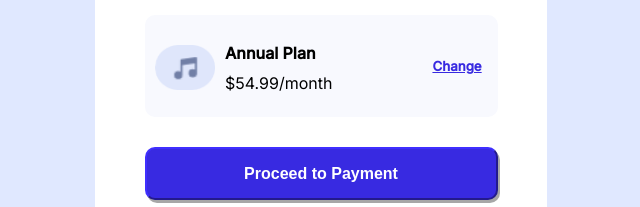
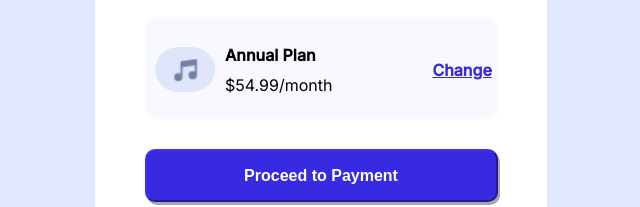
Before and after one commit to khaekelvin/Order-Summary-Component, a plain HTML site: page index.html in a window 1280 px wide. Shown: the part 429-636 px from the top of the page, 319-959 px from the left. Drawn offline with Linux system fonts and the light colour scheme.

Commit message:
updated with better semantics

```diff
--- a/index.html
+++ b/index.html
@@ -11,6 +11,7 @@
 </head>
 <body>
     <div class="container">
+        <article>
         <img class="img1" src="Screenshot 2023-07-17 093305.png" alt="">
 <div class="all">
         <section class="order">Order Summary</section>
@@ -29,7 +30,7 @@
             <p class="annual"><span>Annual Plan</span></p>
             <p class="year"><span>$54.99/month</span></p>
         </div>
-            <h5 class="change">Change</h5>
+            <p class="change">Change</p>
         </div>
 
         <section class="last">
@@ -37,7 +38,7 @@
             <p class="cancel">Cancel Order</p>
         </section>
     </div>
-
+</article>
     </div>
 </body>
 </html>
--- a/style.css
+++ b/style.css
@@ -67,6 +67,7 @@ body {
     padding-top: 43px;
     text-decoration: underline;
     color: #382AE1;
+    font-weight: bold;
 }
 
 .flex{
@@ -141,6 +142,7 @@ button {
         padding-left: 20px;
         padding-top: 43px;
         text-decoration: underline;
+        font-weight: bold;
         color: #382AE1;
     }
 
```
Lines whose indentation alone changed are shown as unchanged.
